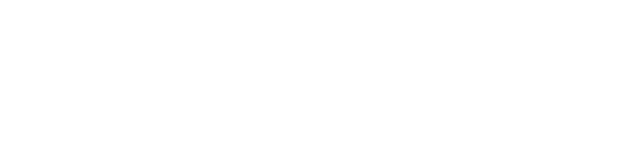
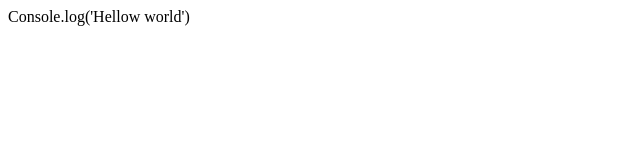
Before and after one commit to PaulBaretto/Random, a plain HTML site: page masonary-grid/template-1/index.html in a window 1280 px wide. Shown: the whole page, without its empty margins (0-640 px from the left). Drawn offline with Linux system fonts and the light colour scheme.

Commit message:
new branch iq 01

```diff
--- a/masonary-grid/template-1/index.html
+++ b/masonary-grid/template-1/index.html
@@ -6,6 +6,6 @@
     <title>Document</title>
 </head>
 <body>
-
+    Console.log('Hellow world')
 </body>
 </html>
```
